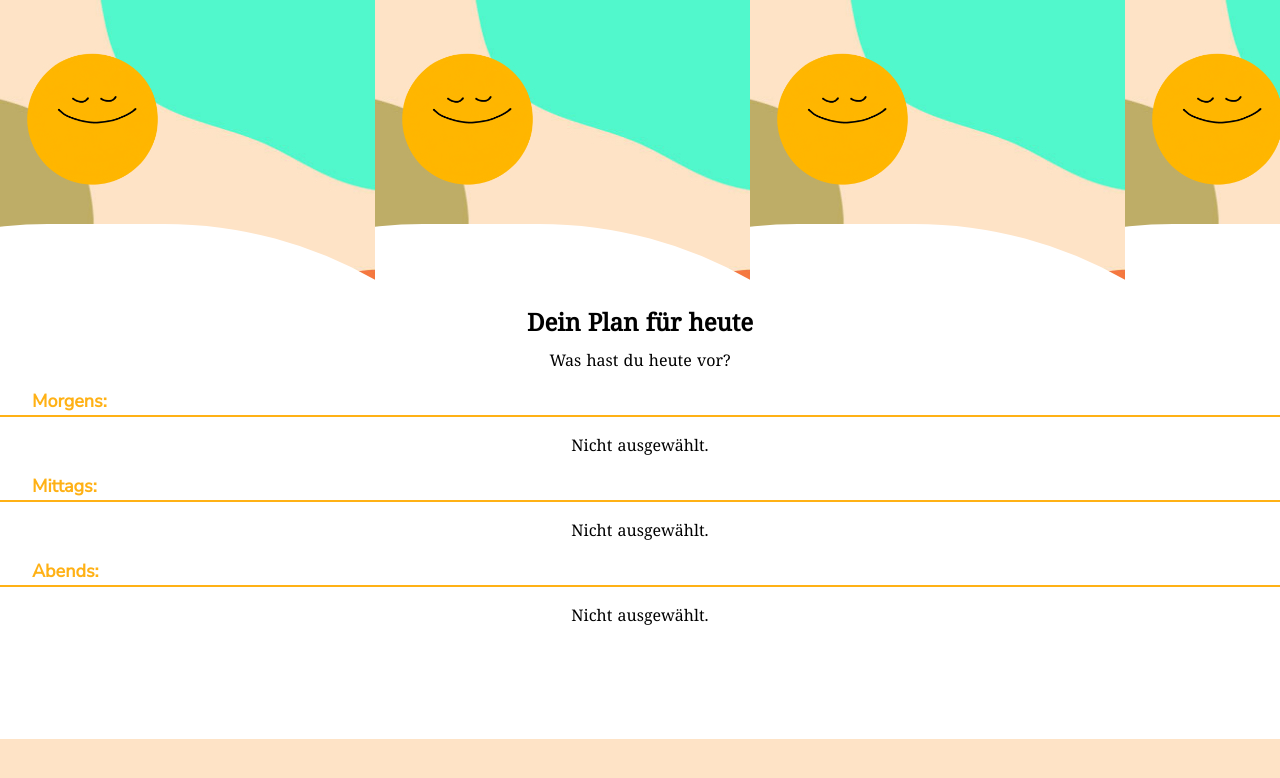
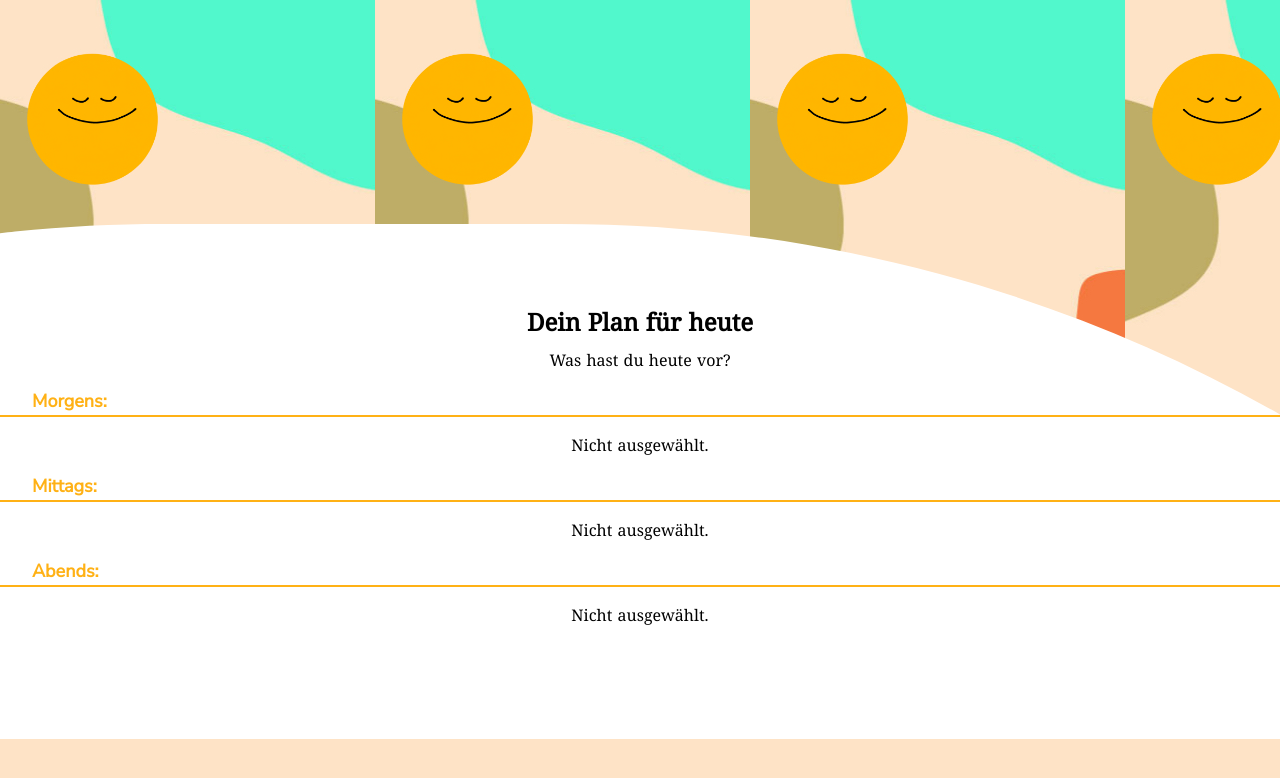
Before and after one commit to EricHier/WirVsVirusTagesplaner, a Nuxt app: page /plan in a window 1280 px wide. Shown: the top 778 px of the page. Built offline with nearby package versions, Linux system fonts and the light colour scheme.

Commit message:
category_details.vue

```diff
--- a/assets/css/global-styles.css
+++ b/assets/css/global-styles.css
@@ -49,3 +49,7 @@
 body {
   overflow-x:hidden;
 }
+
+.cover {
+  background-size: cover;
+}
--- a/components/CategoryActivity.vue
+++ b/components/CategoryActivity.vue
@@ -1,6 +1,7 @@
 <template>
-  <a v-bind:href="item.link" class="block border-2 border-orange mx-6 my-2 p-4 nunito font-bold rounded-sm box">
-    <h3>{{item.name}}</h3>
+  <a v-bind:href="item.link" class="flex justify-between block border-2 border-orange mx-12 my-2 p-4 nunito font-bold rounded-sm box">
+    <img src="/link-24px.svg" v-if="typeof item.link !== 'undefined'" width="24px" height="24px" class="mr-4">
+    <h3 class="text-center url-icon">{{item.name}}</h3>
   </a>
 </template>
 <script>
@@ -13,4 +14,6 @@ export default {
     border-radius: 8px;
     color: #FFB115;
   }
+
+
 </style>
--- a/components/checkin/CheckinNegative.vue
+++ b/components/checkin/CheckinNegative.vue
@@ -1,6 +1,6 @@
 <template>
-  <div style="background-image: url('/Weisse_Flaeche.svg'); " class="w-screen h-screen mt-20">
-    <img src="/navigation1_3.png" style="margin-top:3rem">
+  <div style="background-image: url('/Weisse_Flaeche.svg'); " class="w-screen h-screen mt-20 cover">
+   <img src="/navigation1_3.png" style="margin-top:3rem">
     <h1 class="title my-8 mt-12">Worauf möchtest du<br> morgen mehr achten? </h1>
     <CategoryList
       v-on:click="onClick"
--- a/components/checkin/CheckinPositive.vue
+++ b/components/checkin/CheckinPositive.vue
@@ -1,5 +1,5 @@
 <template>
-  <div style="background-image: url('/Weisse_Flaeche.svg'); padding-bottom: 7rem; " class="-mx-8 mt-20">
+  <div style="background-image: url('/Weisse_Flaeche.svg'); padding-bottom: 7rem; " class="-mx-8 mt-20 cover">
     <img src="/navigation1_2.png" style="margin-top:3rem">
     <h1 class="title my-8 mt-12">Womit bist du heute<br> zufrieden? </h1>
     <CategoryList
--- a/pages/category_details.vue
+++ b/pages/category_details.vue
@@ -2,7 +2,7 @@
   <div>
     <div class="fixed top-0 left-0 w-screen h-screen" style="background-image: url('/bg_plan.jpg'); z-index: -2"></div>
 
-    <div style="background-image: url('/Weisse_Flaeche.svg'); padding-bottom: 7rem;" class="p-8 mt-56">
+    <div style="background-image: url('/Weisse_Flaeche.svg'); padding-bottom: 7rem;" class="cover p-8 mt-56">
       <h1 class="title mt-12 mb-2 text-center">{{title}}</h1>
       <h2 class="text-center">{{question}}</h2>
 
--- a/pages/index.vue
+++ b/pages/index.vue
@@ -58,7 +58,7 @@ export default {
       if (newVal >= 4) {
         this.$router.push({
           name: 'planner',
-          query: { categoryIds: this.checkinPositive.concat(this.checkinNegative.filter((item) => this.checkinPositive.indexOf(item) < 0)) }
+          query: { categoryIds: /*this.checkinPositive.concat(this.checkinNegative.filter((item) => this.checkinPositive.indexOf(item) < 0))*/ this.checkinNegative }
         });
       }
     }
--- a/pages/plan.vue
+++ b/pages/plan.vue
@@ -2,9 +2,9 @@
   <div>
     <div class="fixed top-0 left-0 w-screen h-screen" style="background-image: url('/bg_plan.jpg'); z-index: -2"></div>
 
-    <div style="background-image: url('/Weisse_Flaeche.svg'); padding-bottom: 7rem;" class="p-8 mt-56">
+    <div style="background-image: url('/Weisse_Flaeche.svg'); padding-bottom: 7rem;" class="p-8 mt-56 cover">
       <h1 class="title mt-12 mb-2 text-center">Dein Plan für heute</h1>
-      <h2 class="text-center">Was hast du heute vor?</h2>
+      <h2 class="text-center flex-grow w-full">Was hast du heute vor?</h2>
 
       <CategoryTimeSlot
         v-for="item in timeSlots"
--- a/pages/planner.vue
+++ b/pages/planner.vue
@@ -1,6 +1,6 @@
 <template>
   <div class="container p-8 pb-0 background" style="background-image: url('/bg_list.jpg')">
-    <div style="background-image: url('/Weisse_Flaeche.svg'); padding-bottom: 7rem; " class="-mx-8 mt-20">
+    <div style="background-image: url('/Weisse_Flaeche.svg'); padding-bottom: 7rem; " class="-mx-8 cover mt-20">
 
       <h1 class="title mt-12">Was hast du morgen vor?</h1>
       <p class="my-4 text-center nunito">Bitte drei auswählen:</p>
```
Also changed, not shown: static/Weisse_Flaeche.svg, static/link-24px.svg (added).
